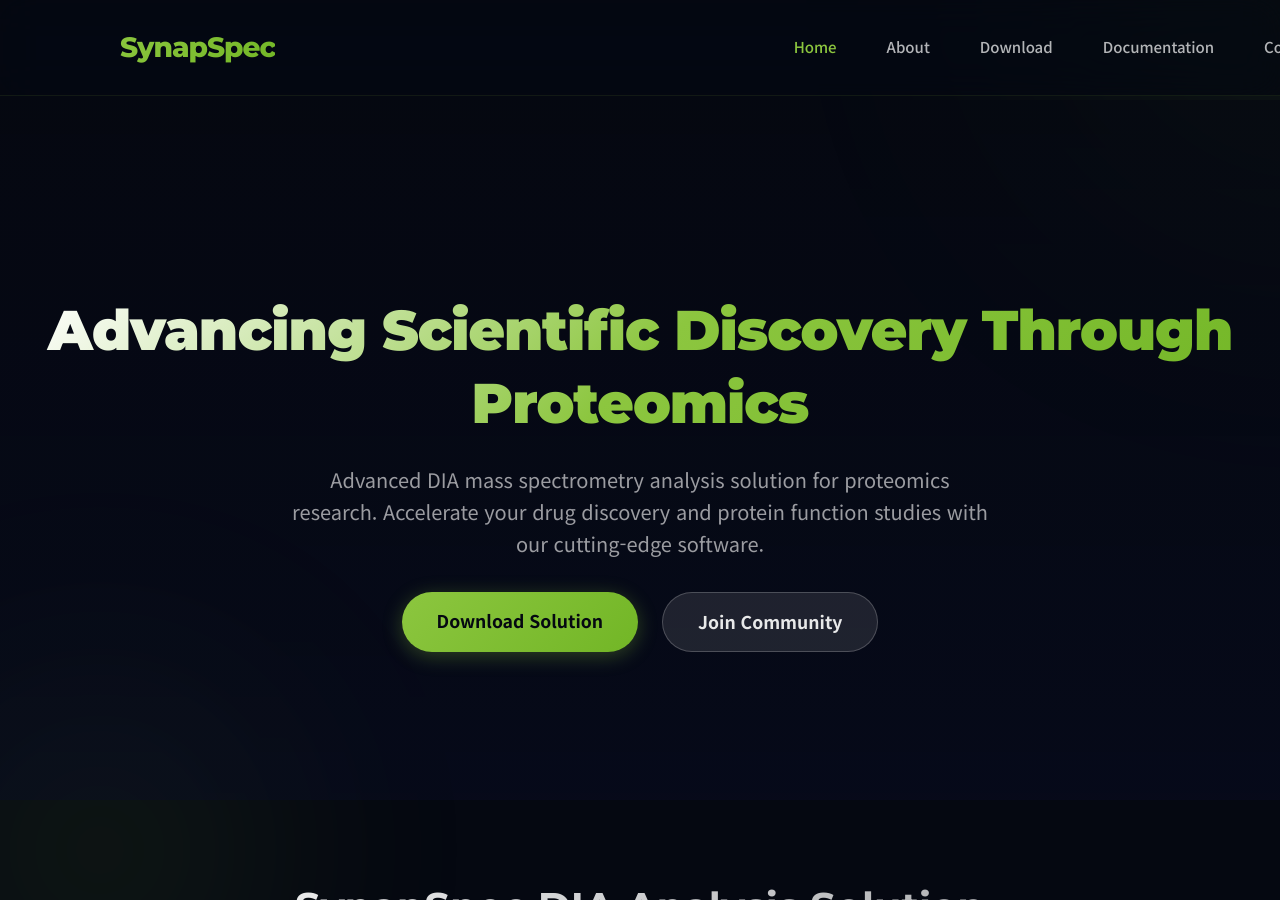
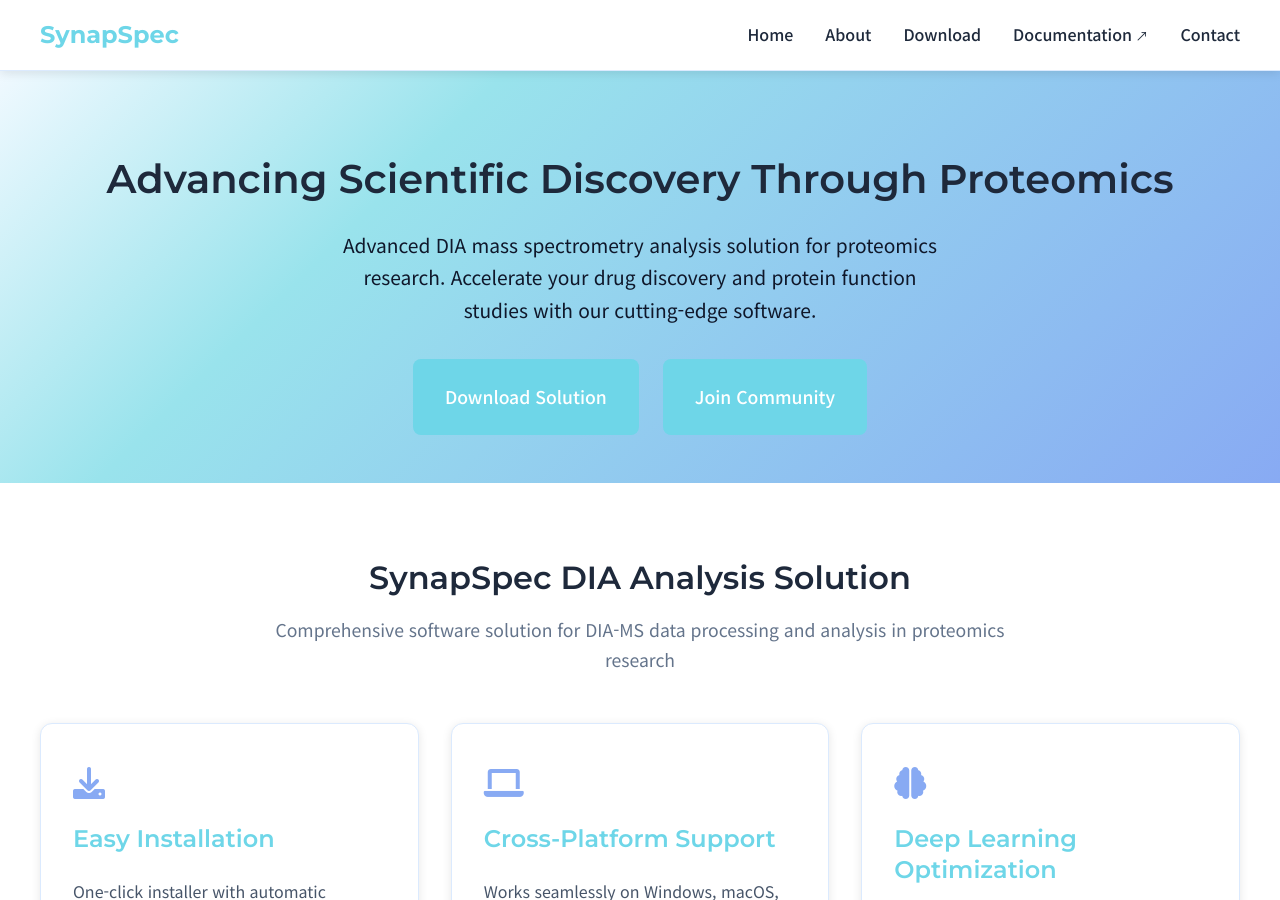
Before and after one commit to bionsight/SynapSpec, a Jekyll site: the page built from index.md, in a window 1280 px wide and 900 px high. Built offline with Jekyll 4.4.1, drawn with Linux system fonts in a browser that asks for light colours.

Commit message:
Update website content - 2025-10-30 23:21

```diff
--- a/_sass/_components.scss
+++ b/_sass/_components.scss
@@ -4,64 +4,62 @@
 // Button styles
 .btn {
   display: inline-block;
-  padding: 12px 28px;
-  background: linear-gradient(135deg, $primary-green, #72b626);
-  color: #050811;
+  padding: $spacing-sm $spacing-md;
+  background-color: $primary-color;
+  color: white;
   text-decoration: none;
-  border-radius: 30px;
-  font-weight: 700;
+  border-radius: $border-radius;
+  font-weight: 500;
   transition: all 0.3s ease;
   border: none;
   cursor: pointer;
   font-family: $body-font;
-  box-shadow: 0 4px 20px rgba(140, 198, 63, 0.3);
 
   &:hover {
-    color: #050811;
-    transform: translateY(-2px);
-    box-shadow: 0 8px 30px rgba(140, 198, 63, 0.5);
+    background-color: $primary-color-dark;
+    color: white;
+    transform: translateY(-1px);
+    box-shadow: $box-shadow;
   }
 
   &.btn-large {
-    padding: 15px 35px;
+    padding: $spacing-md $spacing-lg;
     font-size: 1.1rem;
   }
 
   &.btn-accent {
-    background: linear-gradient(135deg, $primary-green, #72b626);
-    color: #050811;
+    background-color: $accent-color;
 
     &:hover {
-      color: #050811;
+      background-color: $accent-color-dark;
+      color: white;
     }
   }
 
   &.btn-outline {
-    background: rgba(255, 255, 255, 0.1);
-    border: 1px solid rgba(255, 255, 255, 0.2);
-    color: rgba(255, 255, 255, 0.9);
-    box-shadow: none;
+    background-color: transparent;
+    border: 2px solid $primary-color;
+    color: $primary-color;
 
     &:hover {
-      background: rgba(255, 255, 255, 0.15);
-      color: #fff;
+      background-color: $primary-color;
+      color: white;
     }
   }
 }
 
 // Card component
 .card {
-  background: rgba(10, 14, 39, 0.4);
-  border: 1px solid rgba(140, 198, 63, 0.15);
-  border-radius: 16px;
+  background: $background-color;
+  border: 1px solid $border-color;
+  border-radius: $border-radius-lg;
   padding: $spacing-lg;
-  box-shadow: 0 4px 20px rgba(0, 0, 0, 0.2);
-  backdrop-filter: blur(20px);
+  box-shadow: $box-shadow;
   transition: transform 0.3s ease, box-shadow 0.3s ease;
 
   &:hover {
-    transform: translateY(-10px) scale(1.02);
-    box-shadow: 0 30px 60px rgba(140, 198, 63, 0.3);
+    transform: translateY(-2px);
+    box-shadow: $box-shadow-lg;
   }
 
   .card-header {
@@ -69,13 +67,12 @@
 
     h3 {
       margin: 0 0 $spacing-xs 0;
-      color: $primary-green;
-      font-size: 1.5rem;
+      color: $primary-color;
     }
 
     .card-icon {
       font-size: 2rem;
-      color: $primary-green;
+      color: $accent-color;
       margin-bottom: $spacing-sm;
     }
   }
@@ -83,58 +80,44 @@
   .card-content {
     p {
       margin-bottom: $spacing-sm;
-      color: rgba(255, 255, 255, 0.8);
-      line-height: 1.8;
+      color: $text-color-light;
     }
   }
 }
 
 // Hero section
 .hero {
-  position: relative;
-  background: linear-gradient(180deg, rgba(5, 8, 17, 0.6) 0%, rgba(10, 14, 39, 0.4) 100%);
-  padding: 80px 0;
+  background: linear-gradient(135deg, $bg-secondary 0%, $primary-color-light 30%, $accent-color 100%);
+  padding: $spacing-xl 0;
   text-align: center;
-  min-height: 60vh;
-  display: flex;
-  align-items: center;
-  justify-content: center;
 
   h1 {
     font-family: $heading-font;
-    font-size: 56px;
+    font-size: $font-size-h1;
     margin-bottom: $spacing-md;
-    font-weight: 900;
-    letter-spacing: -1px;
-    background: linear-gradient(135deg, #fff 0%, $primary-green 50%, #72b626 100%);
-    -webkit-background-clip: text;
-    -webkit-text-fill-color: transparent;
-    background-clip: text;
+    color: $text-color;
+    white-space: nowrap;
 
-    @media (max-width: $breakpoint-md) {
-      font-size: 40px;
+    @media (max-width: $mobile) {
+      font-size: 1.8rem;
+      white-space: normal;
     }
 
-    @media (max-width: $breakpoint-sm) {
-      font-size: 32px;
+    @media (max-width: 768px) {
+      font-size: 1.6rem;
     }
   }
 
   .hero-subtitle {
-    font-size: 20px;
+    font-size: 1.2rem;
     margin-bottom: $spacing-lg;
-    color: rgba(255, 255, 255, 0.6);
-    max-width: 700px;
+    color: $text-color-dark;
+    max-width: 600px;
     margin-left: auto;
     margin-right: auto;
-    line-height: 1.6;
 
-    @media (max-width: $breakpoint-md) {
-      font-size: 18px;
-    }
-
-    @media (max-width: $breakpoint-sm) {
-      font-size: 16px;
+    @media (max-width: $mobile) {
+      font-size: 1rem;
     }
   }
 
@@ -144,7 +127,7 @@
     justify-content: center;
     margin-top: $spacing-lg;
 
-    @media (max-width: $breakpoint-md) {
+    @media (max-width: $mobile) {
       flex-direction: column;
       align-items: center;
     }
@@ -171,18 +154,14 @@
 
   h2 {
     font-family: $heading-font;
-    font-size: 2.5rem;
+    font-size: $font-size-h2;
     margin-bottom: $spacing-sm;
-    font-weight: 700;
-    background: linear-gradient(135deg, #fff 0%, rgba(255, 255, 255, 0.6) 100%);
-    -webkit-background-clip: text;
-    -webkit-text-fill-color: transparent;
-    background-clip: text;
+    color: $text-color;
   }
 
   .section-subtitle {
-    font-size: 1.125rem;
-    color: rgba(255, 255, 255, 0.6);
+    font-size: 1.1rem;
+    color: $text-color-lighter;
     max-width: 800px;
     margin: 0 auto;
   }
@@ -192,12 +171,11 @@
 .contact-form {
   max-width: 600px;
   margin: 0 auto;
-  background: rgba(10, 14, 39, 0.4);
-  border: 1px solid rgba(140, 198, 63, 0.15);
+  background: $background-color;
+  border: 1px solid $border-color;
   padding: $spacing-lg;
-  border-radius: 16px;
-  box-shadow: 0 4px 20px rgba(0, 0, 0, 0.2);
-  backdrop-filter: blur(20px);
+  border-radius: $border-radius-lg;
+  box-shadow: $box-shadow;
 
   .form-group {
     margin-bottom: $spacing-md;
@@ -206,28 +184,21 @@
       display: block;
       margin-bottom: $spacing-xs;
       font-weight: 500;
-      color: rgba(255, 255, 255, 0.9);
+      color: $text-color;
     }
 
     input, textarea {
       width: 100%;
       padding: $spacing-sm;
-      border: 1px solid rgba(140, 198, 63, 0.2);
+      border: 1px solid $border-color;
       border-radius: $border-radius;
       font-family: $body-font;
       font-size: $font-size-body;
       transition: border-color 0.3s ease;
-      background: rgba(255, 255, 255, 0.05);
-      color: #fff;
 
       &:focus {
         outline: none;
-        border-color: $primary-green;
-        background: rgba(255, 255, 255, 0.08);
-      }
-
-      &::placeholder {
-        color: rgba(255, 255, 255, 0.4);
+        border-color: $primary-color;
       }
     }
 
@@ -241,10 +212,10 @@
 // Navigation breadcrumbs
 .breadcrumbs {
   margin-bottom: $spacing-lg;
-  color: rgba(255, 255, 255, 0.4);
+  color: $text-color-lightest;
 
   a {
-    color: $primary-green;
+    color: $primary-color;
     text-decoration: none;
 
     &:hover {
--- a/_sass/_layout.scss
+++ b/_sass/_layout.scss
@@ -3,12 +3,11 @@
 // Base layout styles
 body {
   font-family: $body-font;
-  color: #fff;
-  background-color: #050811;
+  color: $text-color;
+  background-color: $background-color;
   line-height: 1.6;
   margin: 0;
   padding: 0;
-  overflow-x: hidden;
 }
 
 // Container
@@ -24,40 +23,26 @@
 
 // Header
 .site-header {
-  position: fixed;
+  background-color: $background-color;
+  border-bottom: 1px solid $border-color;
+  box-shadow: $box-shadow;
+  position: sticky;
   top: 0;
-  width: 100%;
-  padding: 25px 80px;
-  z-index: 1000;
-  backdrop-filter: blur(20px) saturate(180%);
-  background: rgba(5, 8, 17, 0.7);
-  border-bottom: 1px solid rgba(140, 198, 63, 0.1);
-
-  @media (max-width: $breakpoint-lg) {
-    padding: 20px 40px;
-  }
-
-  @media (max-width: $breakpoint-md) {
-    padding: 20px 30px;
-  }
+  z-index: 100;
 
   .header-content {
     display: flex;
     justify-content: space-between;
     align-items: center;
+    padding: $spacing-sm 0;
   }
 
   .logo {
     font-family: $heading-font;
-    font-size: 28px;
-    font-weight: 800;
-    letter-spacing: -1px;
+    font-size: 1.5rem;
+    font-weight: bold;
+    color: $primary-color;
     text-decoration: none;
-    color: #fff;
-    background: linear-gradient(135deg, $primary-green, #72b626);
-    -webkit-background-clip: text;
-    -webkit-text-fill-color: transparent;
-    background-clip: text;
   }
 
   .nav-menu {
@@ -65,50 +50,25 @@
     list-style: none;
     margin: 0;
     padding: 0;
-    gap: 50px;
-    align-items: center;
+    gap: $spacing-lg;
 
-    @media (max-width: $breakpoint-lg) {
-      gap: 30px;
-    }
-
-    @media (max-width: $breakpoint-md) {
-      display: none;
+    @media (max-width: $mobile) {
+      gap: $spacing-sm;
     }
 
     a {
-      color: rgba(255, 255, 255, 0.7);
+      color: $text-color;
       text-decoration: none;
-      font-size: 15px;
       font-weight: 500;
-      transition: all 0.3s;
-      position: relative;
-
-      &::after {
-        content: '';
-        position: absolute;
-        bottom: -5px;
-        left: 0;
-        width: 0;
-        height: 2px;
-        background: $primary-green;
-        transition: width 0.3s;
-      }
+      transition: color 0.3s ease;
 
       &:hover {
-        color: $primary-green;
-
-        &::after {
-          width: 100%;
-        }
-      }
-
-      &.active {
-        color: $primary-green;
+        color: $primary-color;
       }
 
       &.external::after {
-        display: none;
+        content: " ↗";
+        font-size: 0.8em;
       }
     }
   }
@@ -117,29 +77,20 @@
 // Main content
 .main-content {
   min-height: calc(100vh - 200px);
-  padding-top: 100px;
+  padding: $spacing-lg 0;
 }
 
 // Home page specific - remove padding when hero is present
 body.page-home .main-content {
-  padding-top: 100px;
+  padding: 0;
 }
 
 // Footer
 .site-footer {
-  padding: 60px 80px;
-  border-top: 1px solid rgba(140, 198, 63, 0.1);
-  background: rgba(5, 8, 17, 0.8);
-  text-align: center;
+  background-color: $text-color;
+  color: white;
+  padding: $spacing-lg 0;
   margin-top: $spacing-xl;
-
-  @media (max-width: $breakpoint-lg) {
-    padding: 40px;
-  }
-
-  @media (max-width: $breakpoint-md) {
-    padding: 40px 30px;
-  }
 
   .footer-content {
     text-align: center;
@@ -148,28 +99,26 @@
   .footer-links {
     display: flex;
     justify-content: center;
-    gap: 40px;
-    margin-bottom: 30px;
+    gap: $spacing-md;
+    margin-bottom: $spacing-sm;
 
-    @media (max-width: $breakpoint-md) {
+    @media (max-width: $mobile) {
       flex-direction: column;
-      gap: 20px;
+      gap: $spacing-xs;
     }
 
     a {
-      color: rgba(255, 255, 255, 0.6);
+      color: $secondary-color;
       text-decoration: none;
-      font-size: 14px;
-      transition: color 0.3s;
 
       &:hover {
-        color: $primary-green;
+        color: white;
       }
     }
   }
 
   .copyright {
-    font-size: 15px;
-    color: rgba(255, 255, 255, 0.5);
+    font-size: $font-size-small;
+    opacity: 0.8;
   }
 }
--- a/_sass/_variables.scss
+++ b/_sass/_variables.scss
@@ -1,38 +1,27 @@
-// Brand colors from CI
-$primary-green: #8cc63f;
-$primary-gray: #4d4d4d;
-$dark-gray: #333333;
-$light-gray: #f5f5f5;
-$white: #ffffff;
-
-// Color Palette (mapped to CI colors)
-$primary-color: $primary-green;      // Primary green
-$secondary-color: $primary-gray;     // Secondary gray
-$accent-color: #72b626;              // Accent darker green
-$background-color: $white;           // White
-$bg-secondary: $light-gray;          // Light background
-$text-color: $dark-gray;             // Dark text
-$text-light: $primary-gray;          // Light text
-$border-color: #e0e0e0;              // Border color
-
+// Color Palette (Updated for #6ed6e8 theme with Lavender accent)
+$primary-color: #6ed6e8;      // Primary blue (밝은 시안/하늘색)
+$secondary-color: #94a3b8;    // Secondary gray (부드러운 중립색)
+$accent-color: #88aaf3;       // <- 최종 변경: 채도를 낮춘 라벤더/연한 보라색
+$background-color: #ffffff;   // White
+$bg-secondary: #f0f9ff;       // Light background (주색과 유사한 페일 블루)
+$text-color: #1e293b;         // Dark text
+$text-light: #64748b;         // Light text
+$border-color: #dbeafe;       // Border color (주색과 유사한 매우 밝은 페일 블루)
 
 // Derived color variations
-$primary-color-dark: #72b626;        // Darker primary green
-$primary-color-darker: #5a9420;      // Even darker primary green
-$primary-color-light: #a3d15f;       // Lighter primary green
-$accent-color-dark: #5a9420;         // Darker accent
-$secondary-color-light: #666666;     // Lighter secondary
-$text-color-dark: $dark-gray;        // Darker text
-$text-color-light: $primary-gray;    // Light text variant
-$text-color-lighter: #6b6b6b;        // Lighter text
-$text-color-lightest: #999999;       // Lightest text
+$primary-color-dark: #1d96b0;     // Darker primary
+$primary-color-darker: #1a7a8d;   // Even darker primary
+$primary-color-light: #99e3ec;    // Lighter primary (주색의 틴트)
+$accent-color-dark:#2563eb;      // <- 최종 변경: Darker accent (더 진한 보라색)
+$secondary-color-light: #bcc5d6;  // Lighter secondary
+$text-color-dark: #0f172a;        // Darker text
+$text-color-light: #475569;       // Light text variant
+$text-color-lighter: #64748b;     // Lighter text
+$text-color-lightest: #94a3b8;    // Lightest text
 
 // Typography
-$font-primary: -apple-system, BlinkMacSystemFont, "Segoe UI", Roboto, "Helvetica Neue", Arial, sans-serif;
 $heading-font: 'Montserrat', sans-serif;
 $body-font: 'Noto Sans KR', sans-serif;
-$font-size-base: 16px;
-$line-height-base: 1.6;
 
 // Font sizes
 $font-size-h1: 2.5rem;
@@ -42,24 +31,16 @@
 $font-size-small: 0.875rem;
 
 // Spacing
-$spacing-unit: 1rem;
-$spacing-xs: $spacing-unit * 0.5;
-$spacing-sm: $spacing-unit;
-$spacing-md: $spacing-unit * 1.5;
-$spacing-lg: $spacing-unit * 2;
-$spacing-xl: $spacing-unit * 3;
+$spacing-xs: 0.5rem;
+$spacing-sm: 1rem;
+$spacing-md: 1.5rem;
+$spacing-lg: 2rem;
+$spacing-xl: 3rem;
 
 // Breakpoints
-$breakpoint-sm: 576px;
-$breakpoint-md: 768px;
-$breakpoint-lg: 992px;
-$breakpoint-xl: 1200px;
-$mobile: $breakpoint-md;
-$tablet: $breakpoint-lg;
-$desktop: $breakpoint-xl;
-
-// Container
-$container-max-width: 1200px;
+$mobile: 768px;
+$tablet: 1024px;
+$desktop: 1200px;
 
 // Border radius
 $border-radius: 8px;
--- a/assets/css/style.scss
+++ b/assets/css/style.scss
@@ -1,10 +1,9 @@
 ---
 ---
 @import "variables";
-@import "animations";
 @import "layout";
 @import "components";
-@import url('https://fonts.googleapis.com/css2?family=Montserrat:wght@400;500;600;700;800;900&family=Noto+Sans+KR:wght@300;400;500;700&display=swap');
+@import url('https://fonts.googleapis.com/css2?family=Montserrat:wght@400;500;600;700&family=Noto+Sans+KR:wght@300;400;500;700&display=swap');
 
 // Global typography
 h1, h2, h3, h4, h5, h6 {
@@ -24,11 +23,11 @@
 }
 
 a {
-  color: $primary-green;
+  color: $primary-color;
   transition: color 0.3s ease;
 
   &:hover {
-    color: #72b626;
+    color: $primary-color-darker;
   }
 }
 
@@ -58,10 +57,9 @@
 
 // Highlight sections
 .highlight-section {
-  background: rgba(10, 14, 39, 0.4);
-  border: 1px solid rgba(140, 198, 63, 0.15);
+  background-color: $bg-secondary;
+  border: 1px solid $border-color;
   padding: $spacing-xl;
   margin: $spacing-xl 0;
-  border-radius: 16px;
-  backdrop-filter: blur(20px);
+  border-radius: $border-radius-lg;
 }
--- a/index.md
+++ b/index.md
@@ -13,7 +13,7 @@
     </p>
     <div class="hero-actions">
       <a href="{{ '/download/' | relative_url }}" class="btn btn-large">Download Solution</a>
-      <a href="https://github.com/bionsight/SynapSpec/discussions" class="btn btn-large btn-outline" target="_blank" rel="noopener">Join Community</a>
+      <a href="https://github.com/bionsight/SynapSpec/discussions" class="btn btn-large">Join Community</a>
     </div>
   </div>
 </section>
```
Also changed, not shown: download/index.md (+4 -1 lines), 1 other file.
